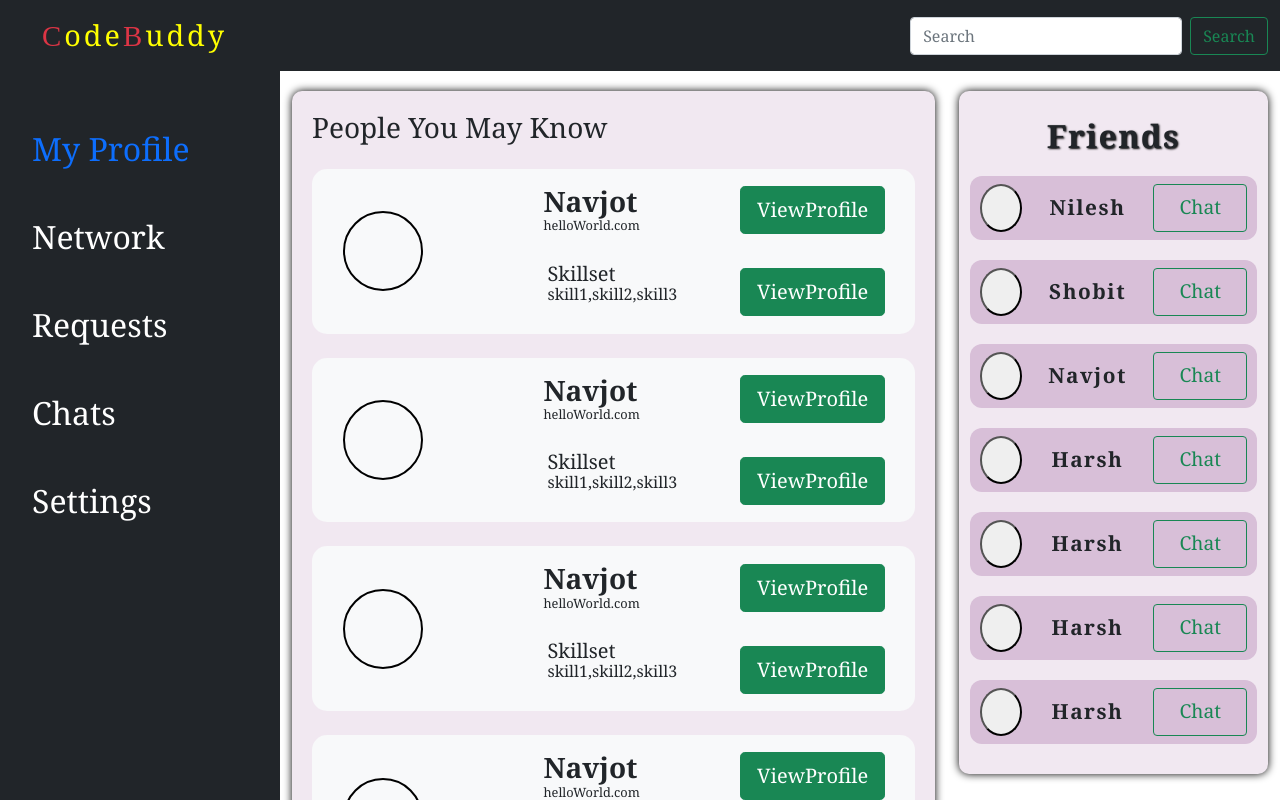
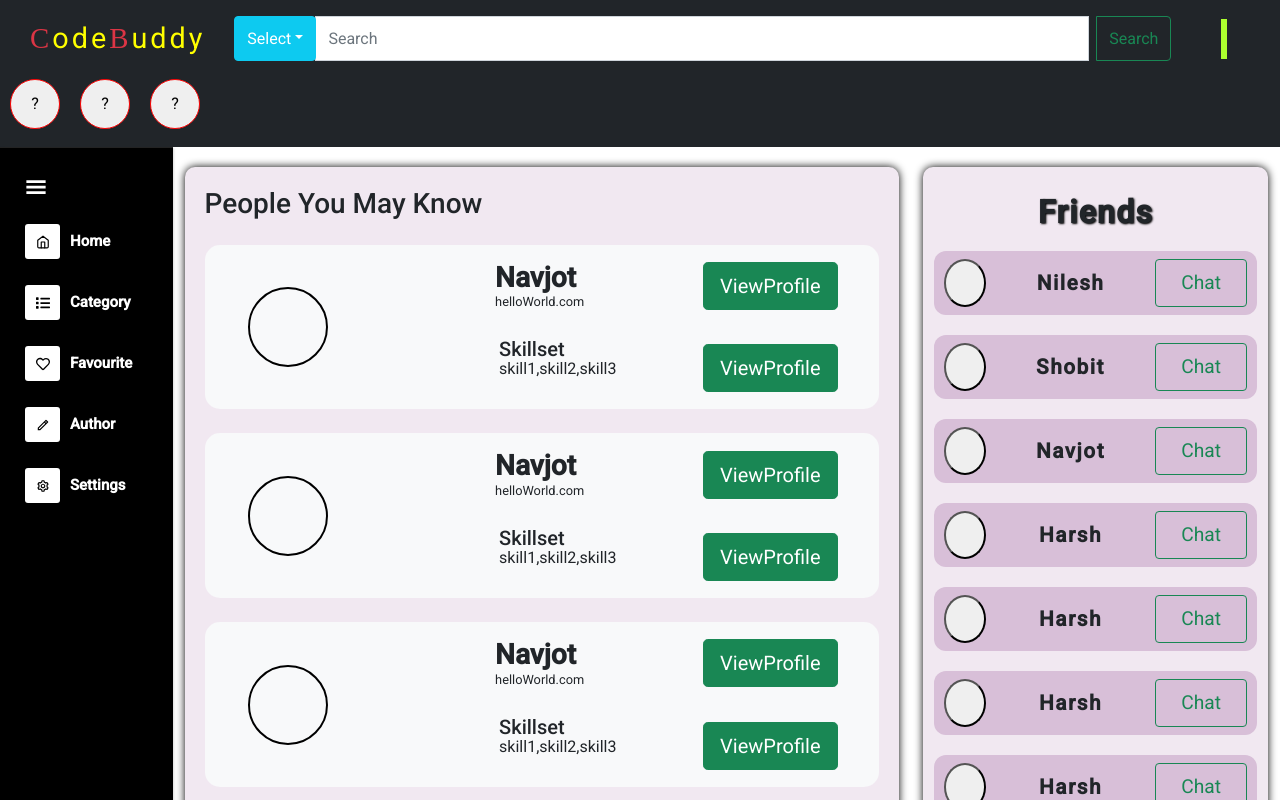
Before and after one commit to nilesh-05/CodeBuddy, a React (Create React App) app: page /home in a window 1280 px wide. Shown: the top 800 px of the page. Built offline with nearby package versions, Linux system fonts and the light colour scheme.

Commit message:
Nav bar and Side bar

```diff
--- a/package.json
+++ b/package.json
@@ -7,7 +7,10 @@
     "@testing-library/react": "^11.2.7",
     "@testing-library/user-event": "^12.8.3",
     "react": "^17.0.2",
+    "react-bootstrap": "^1.6.3",
     "react-dom": "^17.0.2",
+    "react-icons": "^4.2.0",
+    "react-pro-sidebar": "^0.6.0",
     "react-router-dom": "^5.3.0",
     "react-scripts": "4.0.3",
     "web-vitals": "^1.1.2"
--- a/src/App.js
+++ b/src/App.js
@@ -1,8 +1,9 @@
 import React from "react";
-import { BrowserRouter as Router, Switch, Route, Link } from "react-router-dom";
+import { BrowserRouter as Router, Switch, Route } from "react-router-dom";
 
 import Navbar from "./components/nav/Navbar";
-import Sidebar from "./components/sidebar/Sidebar";
+// import Sidebar from "./components/sidebar/Sidebar";
+import Header from "./components/header/header";
 import Home from "./components/Home";
 import Login from "./pages/Login/Login";
 import Register from "./pages/Register/Register";
@@ -17,7 +18,7 @@ function App() {
 				<Route path="/home">
 					<Navbar />
 					<div className="d-flex">
-						<Sidebar />
+						<Header />
 						<Home />
 					</div>
 				</Route>
--- /dev/null
+++ b/src/components/header/header.css
@@ -0,0 +1,69 @@
+#header {
+    position: relative;
+    width: 200px;
+  }
+  #header .pro-sidebar {
+    height: 100vh;
+  }
+  #header .closemenu {
+    width: fit-content;
+    color: white;
+    position: static;
+    right: 10;
+    z-index: 9999;
+    line-height: 20px;
+    border-radius: 50%;
+    font-weight: bold;
+    font-size: 22px;
+    top: 55px;
+    cursor: pointer;
+  }
+  #header .pro-sidebar {
+    width: 100%;
+    min-width: 100%;
+  }
+  #header .pro-sidebar.collapsed {
+    width: 100px;
+    min-width: 80px;
+  }
+  #header .pro-sidebar-inner {
+    background-color: black;
+    box-shadow: 0.5px 0.866px 2px 0px rgba(0, 0, 0, 0.15);
+  }
+  #header .pro-sidebar-inner .pro-sidebar-layout {
+    overflow-y: hidden;
+  }
+  #header .pro-sidebar-inner .pro-sidebar-layout .logotext p {
+    font-size: 20px;
+    padding: 0 20px;
+    color: black;
+    font-weight: bold;
+  }
+  #header .pro-sidebar-inner .pro-sidebar-layout ul {
+    padding: 0 5px;
+  }
+  #header .pro-sidebar-inner .pro-sidebar-layout ul .pro-inner-item {
+    color: #ffffff;
+    margin: 10px 0px;
+    font-weight: bold;
+  }
+  #header .pro-sidebar-inner .pro-sidebar-layout ul .pro-inner-item .pro-icon-wrapper {
+    background-color: white;
+    color: #000;
+    border-radius: 3px;
+  }
+  #header .pro-sidebar-inner .pro-sidebar-layout ul .pro-inner-item .pro-icon-wrapper .pro-item-content {
+    color: #000;
+  }
+  #header .pro-sidebar-inner .pro-sidebar-layout .active {
+    background-image: linear-gradient(0deg, black 0%, black 100%);
+  }
+  #header .logo {
+    padding: 20px;
+  }
+
+  @media only screen and (max-width: 720px) {
+    html {
+      overflow: hidden;
+    }
+  }
--- /dev/null
+++ b/src/components/header/header.js
@@ -0,0 +1,68 @@
+import React, { useState } from "react";
+
+//import react pro sidebar components
+import {
+    ProSidebar,
+    Menu,
+    MenuItem,
+    SidebarHeader,
+    SidebarFooter,
+    SidebarContent,
+} from "react-pro-sidebar";
+
+//import icons from react icons
+import { FaList, FaRegHeart } from "react-icons/fa";
+import { FiHome, FiLogOut } from "react-icons/fi";
+import { GiHamburgerMenu } from 'react-icons/gi';
+import { RiPencilLine } from "react-icons/ri";
+import { BiCog } from "react-icons/bi";
+
+
+//import sidebar css from react-pro-sidebar module and our custom css
+import "react-pro-sidebar/dist/css/styles.css";
+import "./header.css";
+
+
+const Header = () => {
+    const [menuCollapse, setMenuCollapse] = useState(false)
+    const menuIconClick = () => {
+        menuCollapse ? setMenuCollapse(false) : setMenuCollapse(true);
+    };
+    return (
+        <>
+            <div id="header">
+                <ProSidebar collapsed={menuCollapse}>
+                    <SidebarHeader>
+                        {/* <div className="logotext"> */}
+                        {/* small and big change using menucollapse state */}
+                        {/* <p>{menuCollapse ? "Logo" : "Big Logo"}</p> */}
+                        {/* </div> */}
+                    </SidebarHeader>
+                    <SidebarContent>
+                        <Menu iconShape="square">
+                            <MenuItem>
+                                <div className="closemenu" onClick={menuIconClick}>
+                                    <GiHamburgerMenu />
+                                </div>
+                            </MenuItem>
+                            <MenuItem active={true} icon={<FiHome />}>
+                                Home
+                            </MenuItem>
+                            <MenuItem icon={<FaList />}>Category</MenuItem>
+                            <MenuItem icon={<FaRegHeart />}>Favourite</MenuItem>
+                            <MenuItem icon={<RiPencilLine />}>Author</MenuItem>
+                            <MenuItem icon={<BiCog />}>Settings</MenuItem>
+                        </Menu>
+                    </SidebarContent>
+                    <SidebarFooter>
+                        <Menu iconShape="square">
+                            <MenuItem icon={<FiLogOut />}>Logout</MenuItem>
+                        </Menu>
+                    </SidebarFooter>
+                </ProSidebar>
+            </div>
+        </>
+    );
+};
+
+export default Header;
--- a/src/components/nav/Navbar.jsx
+++ b/src/components/nav/Navbar.jsx
@@ -2,8 +2,7 @@ import React from "react";
 import "./navbar.css";
 const Navbar = () => {
   return (
-		<nav class="navbar navbar-dark bg-dark">
-			<div class="container-fluid">
+    <nav class="navbar navbar-dark bg-dark justify-content-start align-items-center">
       <a class="navbar-brand">
         {" "}
         <span className="text-danger" style={{ fontFamily: "cursive" }}>
@@ -15,18 +14,42 @@ const Navbar = () => {
         </span>
         uddy
       </a>
-				<form class="d-flex">
+      <div class="input-group mb-3 search-bar">
+        <div class="input-group-prepend">
+          <button
+            class="btn btn-info dropdown-toggle"
+            type="button"
+            data-toggle="dropdown"
+            aria-haspopup="true"
+            aria-expanded="false"
+            style={{ color: "white", height: 45 }}
+          >
+            Select
+          </button>
+          <div class="dropdown-menu">
+            <a class="dropdown-item" href="/home">
+              Skill
+            </a>
+            <div role="separator" class="dropdown-divider"></div>
+            <a class="dropdown-item" href="/home">
+              Name
+            </a>
+          </div>
+        </div>
         <input
           class="form-control me-2"
           type="search"
           placeholder="Search"
           aria-label="Search"
-					/>
+        ></input>
         <button class="btn btn-outline-success" type="submit">
           Search
         </button>
-				</form>
       </div>
+      <div class="vl"></div>
+      <button className="round-button">?</button>
+      <button className="round-button">?</button>
+      <button className="round-button">?</button>
     </nav>
   );
 };
--- a/src/components/nav/navbar.css
+++ b/src/components/nav/navbar.css
@@ -6,3 +6,28 @@
   letter-spacing: 3px !important;
   cursor: pointer;
 }
+
+.search-bar {
+  width: 950px;
+  height: 45px;
+  position: relative;
+  padding-top: 8px;
+  padding-left: 13px;
+}
+
+.round-button{
+  padding: 10px;
+  margin: 10px;
+  display:block;
+  height: 50px;
+  width: 50px;
+  border-radius: 50%;
+  border: 1px solid red;
+}
+
+.vl {
+  margin-left: 50px;
+  margin-right: 40px;
+  border-left: 6px solid greenyellow;
+  height: 40px;
+}
--- a/src/components/sidebar/Sidebar.jsx
+++ b/src/components/sidebar/Sidebar.jsx
@@ -5,7 +5,7 @@ const Sidebar = () => {
   return (
     <div
       className="d-flex flex-column flex-shrink-0 p-3 text-white bg-dark"
-			style={{ width: "280px", height: "100vh", overflow: "none" }}
+      style={{ width: "230px", height: "100vh", overflow: "none" }}
     >
       <ul className="nav nav-pills flex-column mb-auto">
         <li className="nav-item">
```
Also changed, not shown: src/components/firendsMainSec/FriendMain.jsx (indentation only), src/components/friends/Friend.jsx (indentation only), src/components/peopleYouMayKnow/Card.jsx (indentation only), src/components/peopleYouMayKnow/Pymk.jsx (indentation only), 1 other file (tests, documents, lock files or other folders). Lines whose indentation alone changed are shown as unchanged.
